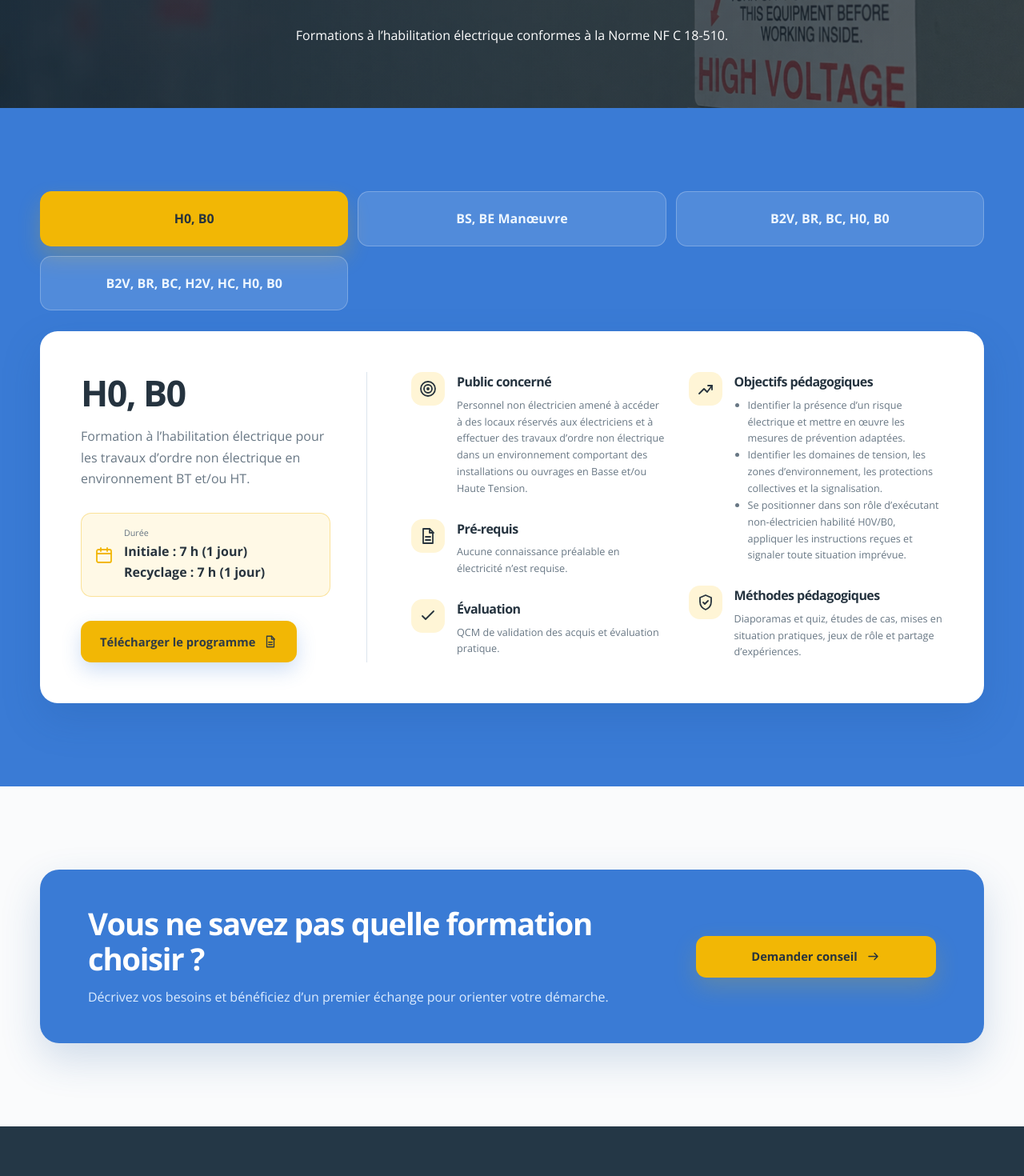
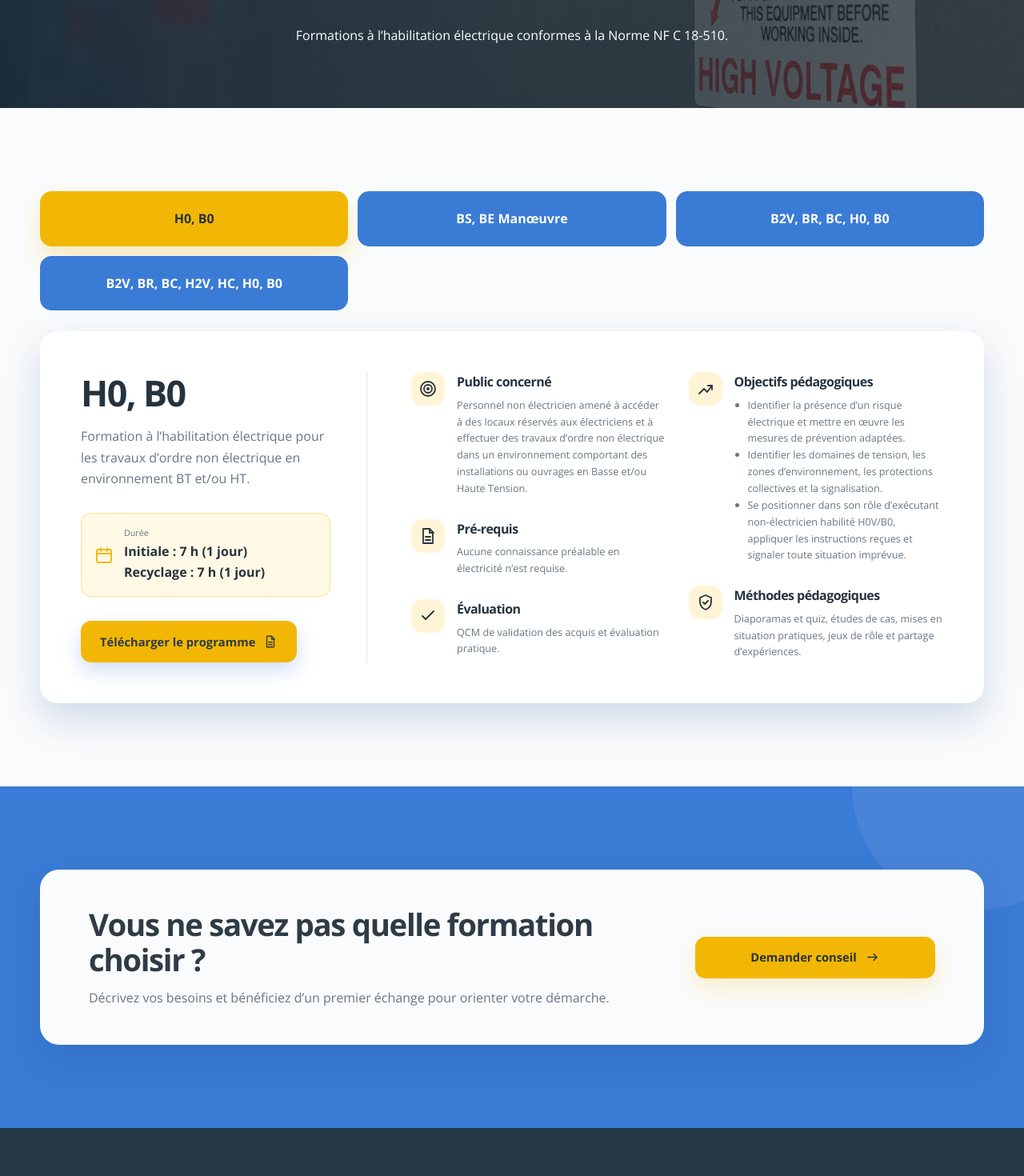
Before and after one commit to GregBoil/PKL, a React (Vite) app: page /formations in a window 1280 px wide. Shown: the part 340-1810 px from the top of the page at 80% size. Built offline with nearby package versions, Linux system fonts and the light colour scheme.

Commit message:
Financements review

```diff
--- a/src/pages/Financement_2.jsx
+++ b/src/pages/Financement_2.jsx
@@ -35,13 +35,13 @@ const opcos = [
   },
   {
     name: 'Constructys',
-    initials: 'C',
+    initials: 'Const',
     href: 'https://www.constructys.fr/',
     sectors: 'Construction, bâtiment et travaux publics',
   },
   {
     name: "L’Opcommerce",
-    initials: 'OC',
+    initials: 'CO',
     href: 'https://www.lopcommerce.com/',
     sectors: 'Commerce et branches professionnelles associées',
   },
@@ -53,7 +53,7 @@ const opcos = [
   },
   {
     name: 'Opco Mobilités',
-    initials: 'OM',
+    initials: 'Mobi',
     href: 'https://www.opcomobilites.fr/',
     sectors: 'Transport, automobile et services de mobilité',
   },
@@ -119,6 +119,11 @@ export default function Financement2() {
               Tous les éléments nécessaires à votre demande de prise en charge
               seront fournis : programme, devis et documents administratifs.
             </p>
+          </div>
+
+          <aside className="funding-support-card">
+            <span className="eyebrow">À quel OPCO vous adresser ?</span>
+            <p>Suiver le lien ci-dessous et renseigner le SIRET de votre entreprise :</p>
             <a
               className="funding-general-link"
               href="https://www.opco.fr/"
@@ -128,26 +133,6 @@ export default function Financement2() {
               Consulter le portail général des OPCO
               <Icon name="arrow" size={18} />
             </a>
-          </div>
-
-          <aside className="funding-support-card">
-            <span className="funding-support-icon">
-              <Icon name="document" size={27} />
-            </span>
-            <span className="eyebrow">Dossier simplifié</span>
-            <h3>Nous préparons les pièces utiles</h3>
-            <div className="funding-support-list">
-              {providedDocuments.map((document) => (
-                <span key={document}>
-                  <Icon name="check" size={18} />
-                  {document}
-                </span>
-              ))}
-            </div>
-            <Link className="button button-primary" to="/contact">
-              Préparer ma demande
-              <Icon name="arrow" size={18} />
-            </Link>
           </aside>
         </div>
       </section>
--- a/src/pages/Formations.jsx
+++ b/src/pages/Formations.jsx
@@ -177,7 +177,7 @@ export default function Formations() {
       </section>
       */}
 
-      <section className="section">
+      <section className="section formations-cta-section">
         <div className="container cta-card compact">
           <div>
             <h2>Vous ne savez pas quelle formation choisir ?</h2>
--- a/src/styles.css
+++ b/src/styles.css
@@ -985,7 +985,7 @@ p {
 }
 
 .formations-section {
-  background: var(--blue);
+  background: var(--background);
 }
 
 .tabs {
@@ -997,18 +997,25 @@ p {
 
 .tab {
   padding: 20px;
-  color: #edf6ff;
-  background: rgba(255,255,255,.12);
-  border: 1px solid rgba(255,255,255,.24);
+  color: var(--white);
+  background: var(--blue);
+  border: 1px solid var(--blue);
   border-radius: 14px;
   font-weight: 700;
   cursor: pointer;
   transition: .2s;
 }
 
+.tab:hover {
+  color: var(--white);
+  background: var(--blue-dark);
+  border-color: var(--blue-dark);
+  box-shadow: 0 10px 25px rgba(29,85,157,.18);
+}
+
 .tab span {
   margin-right: 10px;
-  color: #bcd9fc;
+  color: #dcecff;
   font-size: .68rem;
 }
 
@@ -1139,6 +1146,37 @@ p {
 }
 
 .choice-section + .section .cta-card p {
+  color: var(--muted);
+}
+
+.formations-cta-section {
+  position: relative;
+  overflow: hidden;
+  background: var(--blue);
+}
+
+.formations-cta-section::before {
+  content: '';
+  position: absolute;
+  width: 310px;
+  height: 310px;
+  right: -95px;
+  top: -155px;
+  background: rgba(255,255,255,.07);
+  border-radius: 50%;
+}
+
+.formations-cta-section .cta-card {
+  background: var(--background);
+  border: 1px solid rgba(255,255,255,.72);
+  box-shadow: 0 20px 50px rgba(29,85,157,.26);
+}
+
+.formations-cta-section .cta-card h2 {
+  color: var(--text);
+}
+
+.formations-cta-section .cta-card p {
   color: var(--muted);
 }
 
@@ -1409,10 +1447,10 @@ p {
   border-radius: 15px;
 }
 
-.funding-support-card h3 {
-  margin: 7px 0 23px;
-  font-size: 1.55rem;
-}
+.funding-support-card p {
+  margin: 23px 0 7px;
+}
+
 
 .funding-support-list {
   margin-bottom: 29px;
```
